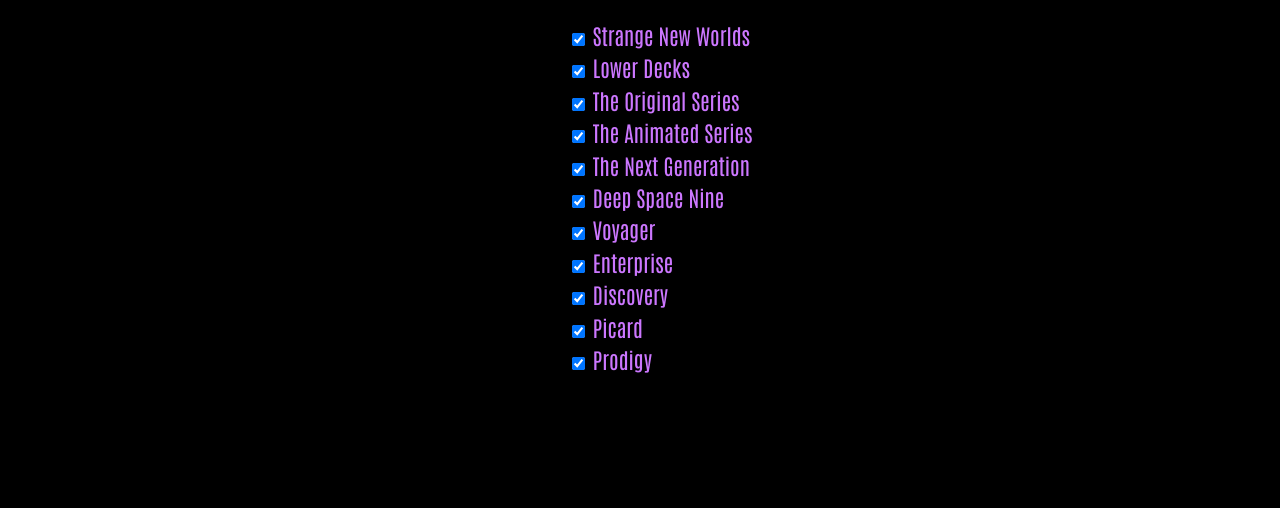
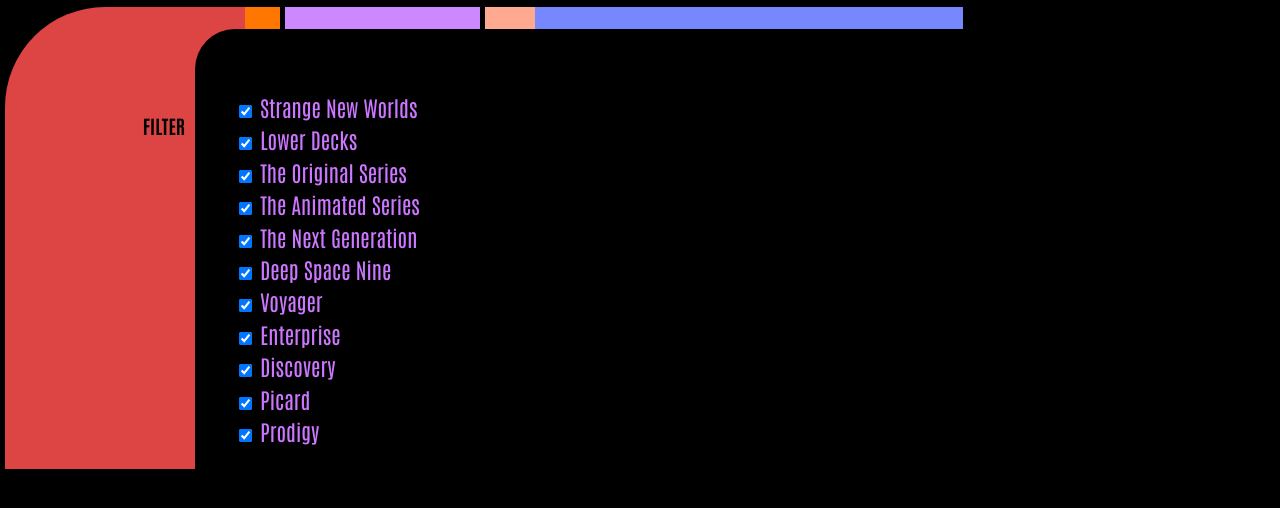
Before and after one commit to mktwohy/StarTrekEpisodePicker, a website built with webpack: page index.html in a window 1280 px wide. Shown: the part 270-778 px from the top of the page. Built offline with nearby package versions, Linux system fonts and the light colour scheme; files whose address does not match are found by name.

Commit message:
(WIP) style bottom section

```diff
--- a/index.html
+++ b/index.html
@@ -40,13 +40,33 @@
                 <div class="bar-8"></div>
                 <div class="bar-5"></div>
             </div>
-
         </div>
     </div>
 
-    <div class="centered-column">
+    <div id="gap"></div>
 
-        <ul id="series_filters"></ul>
+    <div class="wrap">
+        <div class="left-frame">
+            <div class="panel-2">FILTER</div>
+        </div>
+
+        <div class="right-frame">
+            <div class="bar-panel">
+                <div class="bar-5"></div>
+                <div class="bar-2"></div>
+                <div class="bar-3"></div>
+                <div class="bar-10"></div>
+                <div class="bar-1"></div>
+            </div>
+
+            <div class="corner-bg">
+                <div class="corner"></div>
+            </div>
+
+            <div class="">
+                <ul id="series_filters"></ul>
+            </div>
+        </div>
     </div>
 </body>
 
```
